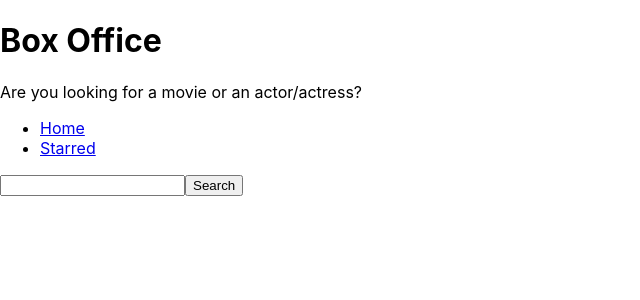
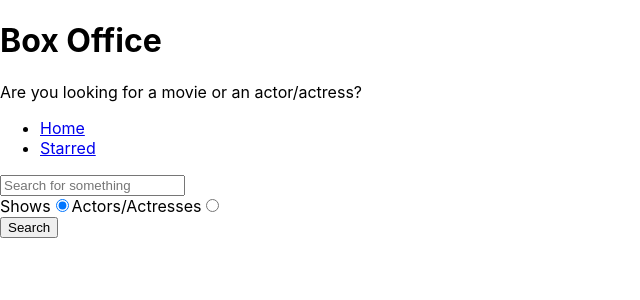
Before and after one commit to mustafak78677/box-office, a React (Create React App) app: page / in a window 1280 px wide. Shown: the top 300 px of the page, without its empty margins (0-640 px from the left). Built offline with nearby package versions, Linux system fonts and the light colour scheme.

Commit message:
added search option

```diff
--- a/src/pages/Home.js
+++ b/src/pages/Home.js
@@ -6,6 +6,9 @@
 
     const [input, setInput] = useState('');
     const [results, setResults] = useState(null);
+    const [searchOptions, setSearchOptions] = useState('shows');
+
+    const isShowsSearch = searchOptions === 'shows';
 
     const onInputChange = (ev) => {
         setInput(ev.target.value)
@@ -14,7 +17,7 @@
     }
 
     const onSearch = () => {
-        apiGet(`search/shows?q=${input}`).then(result => {
+        apiGet(`search/${searchOptions}?q=${input}`).then(result => {
             setResults(result);
         })
     }
@@ -25,6 +28,13 @@
         }
     }
 
+    const onRadioChange = (ev) => {
+        setSearchOptions(ev.target.value)
+    }
+
+    // eslint-disable-next-line
+    console.log(searchOptions)
+
     const renderResults = () => {
         if(results && results.length === 0) {
             return <div>No Result</div>
@@ -32,16 +42,29 @@
 
         if(results && results.length > 0) {
 
-            return (<div>{results.map(item => (<div key={item.show.id}>{item.show.name}</div>))}</div>)
+            return results[0].show ?
+            results.map(item => (<div key={item.show.id}>{item.show.name}</div>)) :
+            results.map(item => (<div key={item.person.id}>{item.person.name}</div>))
         }
-        // eslint-disable-next-line
-        console.log('reached here');
         return null;
     }
 
     return (
         <MainPageLayout>
-            <input type="text" onChange={onInputChange} onKeyDown={onKeyDown} value={input} />
+            <input type="text" placeholder="Search for something" onChange={onInputChange}
+                onKeyDown={onKeyDown} value={input} />
+            <div>
+                <label htmlFor="show-search">
+                    Shows
+                    <input id="show-search" type="radio" value="shows" checked={isShowsSearch}
+                        onChange={onRadioChange} />
+                </label>
+                <label htmlFor="actor-search">
+                    Actors/Actresses
+                    <input id="actor-search" type="radio" value="people" checked={!isShowsSearch}
+                        onChange={onRadioChange} />
+                </label>
+            </div>
             <button type="button" onClick={onSearch}>Search</button>
             {renderResults()}
         </MainPageLayout>
```
